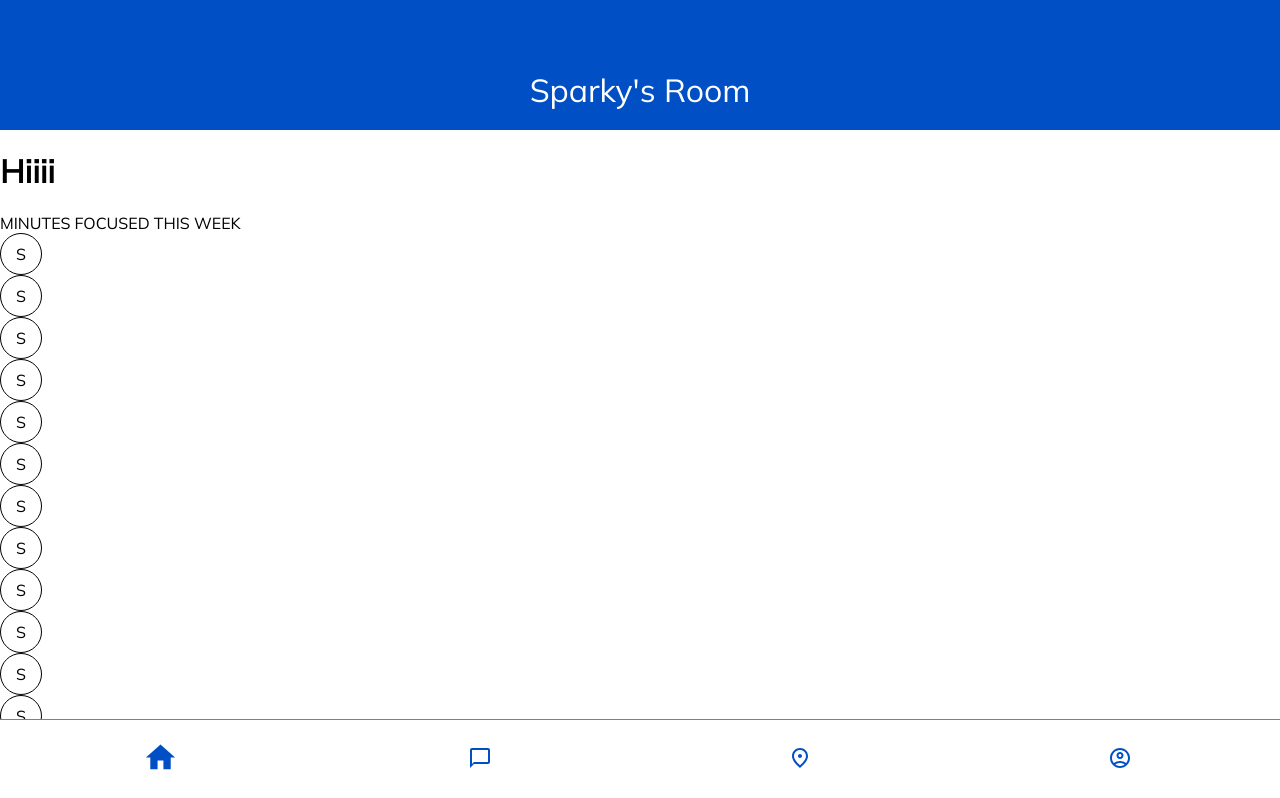
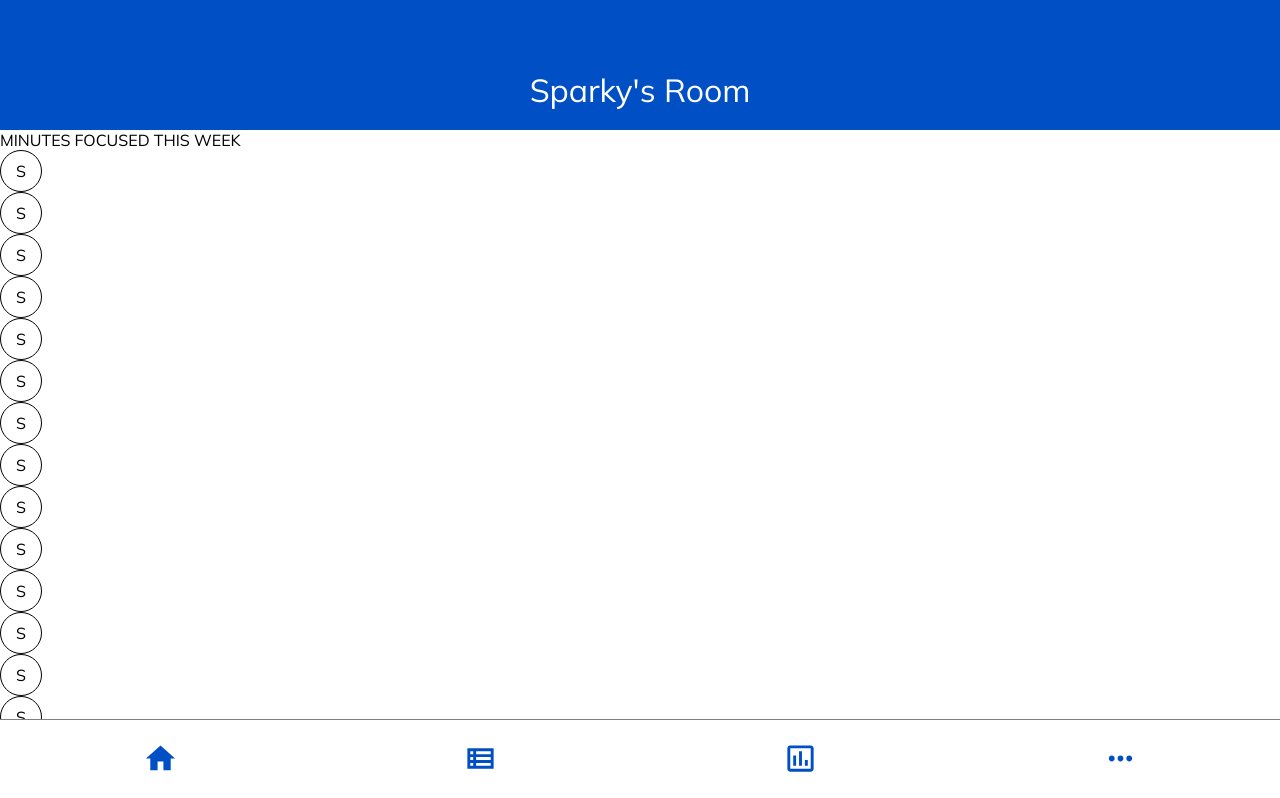
Before and after one commit to JoshLeopardi/focus-timer, a React (Create React App) app: page / in a window 1280 px wide. Shown: the top 798 px of the page. Built offline with nearby package versions, Linux system fonts and the light colour scheme.

Commit message:
footer is sticky and icons changed

```diff
--- a/src/components/layout/Footer.module.css
+++ b/src/components/layout/Footer.module.css
@@ -1,6 +1,6 @@
 .footer {
   padding: 0;
-  position: sticky;
+  position: fixed;
   bottom: 0;
   right: 0;
   left: 0;
--- a/src/components/pages/Home.js
+++ b/src/components/pages/Home.js
@@ -4,16 +4,22 @@ import fclasses from "../layout/Footer.module.css";
 import Header from "../layout/Header";
 import { Link } from "react-router-dom";
 import HomeIcon from "@mui/icons-material/Home";
-import ChatBubbleOutlineOutlinedIcon from "@mui/icons-material/ChatBubbleOutlineOutlined";
-import FmdGoodOutlinedIcon from "@mui/icons-material/FmdGoodOutlined";
-import AccountCircleOutlinedIcon from "@mui/icons-material/AccountCircleOutlined";
+import ViewListOutlinedIcon from "@mui/icons-material/ViewListOutlined";
+import AssessmentOutlinedIcon from "@mui/icons-material/AssessmentOutlined";
+import MoreHorizOutlinedIcon from "@mui/icons-material/MoreHorizOutlined";
 export default function Home() {
   return (
     <div>
       <Header>Sparky's Room</Header>
-      <h1>Hiiii</h1>
       <div classame={classes.homebox}>
         MINUTES FOCUSED THIS WEEK
+        <Circle>S</Circle>
+        <Circle>S</Circle>
+        <Circle>S</Circle>
+        <Circle>S</Circle>
+        <Circle>S</Circle>
+        <Circle>S</Circle>
+        <Circle>S</Circle>
         <Circle>S</Circle>
         <Circle>S</Circle>
         <Circle>S</Circle>
@@ -51,17 +57,17 @@ export default function Home() {
 
           <Link to="/customersupport">
             <li className={fclasses.footerbtn}>
-              <ChatBubbleOutlineOutlinedIcon />
+              <ViewListOutlinedIcon fontSize="large" />
             </li>
           </Link>
           <Link to="/tracking">
             <li className={fclasses.footerbtn}>
-              <FmdGoodOutlinedIcon />
+              <AssessmentOutlinedIcon fontSize="large" />
             </li>
           </Link>
           <Link to="/profile">
             <li className={fclasses.footerbtn}>
-              <AccountCircleOutlinedIcon />
+              <MoreHorizOutlinedIcon fontSize="large" />
             </li>
           </Link>
         </ul>
--- a/src/components/pages/SetUpFocusSession.js
+++ b/src/components/pages/SetUpFocusSession.js
@@ -6,10 +6,10 @@ import React from "react";
 import fclasses from "../layout/Footer.module.css";
 import Header from "../layout/Header";
 import { Link } from "react-router-dom";
-import HomeIcon from "@mui/icons-material/Home";
-import ChatBubbleOutlineOutlinedIcon from "@mui/icons-material/ChatBubbleOutlineOutlined";
-import FmdGoodOutlinedIcon from "@mui/icons-material/FmdGoodOutlined";
-import AccountCircleOutlinedIcon from "@mui/icons-material/AccountCircleOutlined";
+import HomeOutlinedIcon from "@mui/icons-material/HomeOutlined";
+import ViewListOutlinedIcon from "@mui/icons-material/ViewListOutlined";
+import AssessmentOutlinedIcon from "@mui/icons-material/AssessmentOutlined";
+import MoreHorizOutlinedIcon from "@mui/icons-material/MoreHorizOutlined";
 const courses = [
   {
     value: "342",
@@ -112,23 +112,23 @@ export default function SetUpFocusTimer() {
         <ul>
           <Link to="/">
             <li className={fclasses.footerbtn}>
-              <HomeIcon fontSize="large" />
+              <HomeOutlinedIcon fontSize="large" />
             </li>
           </Link>
 
           <Link to="/customersupport">
             <li className={fclasses.footerbtn}>
-              <ChatBubbleOutlineOutlinedIcon />
+              <ViewListOutlinedIcon fontSize="large" />
             </li>
           </Link>
           <Link to="/tracking">
             <li className={fclasses.footerbtn}>
-              <FmdGoodOutlinedIcon />
+              <AssessmentOutlinedIcon fontSize="large" />
             </li>
           </Link>
           <Link to="/profile">
             <li className={fclasses.footerbtn}>
-              <AccountCircleOutlinedIcon />
+              <MoreHorizOutlinedIcon fontSize="large" />
             </li>
           </Link>
         </ul>
```
